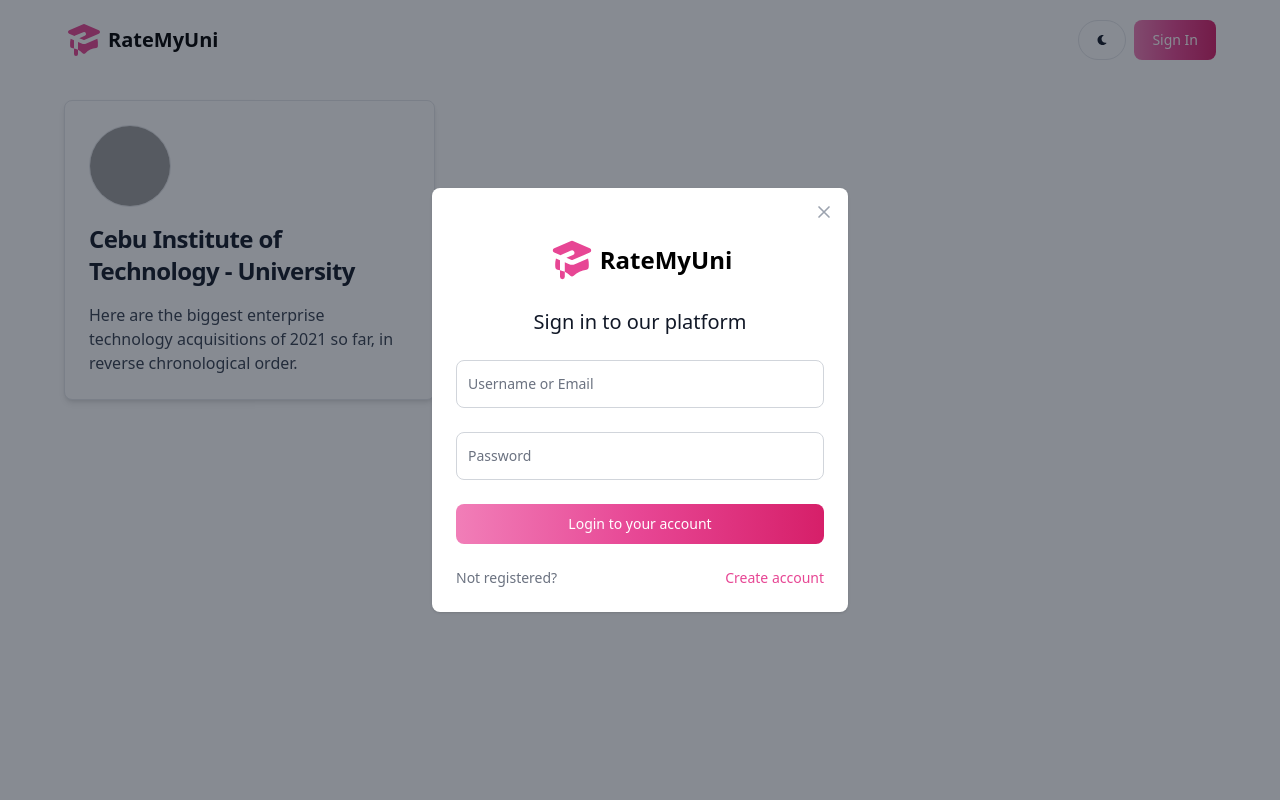
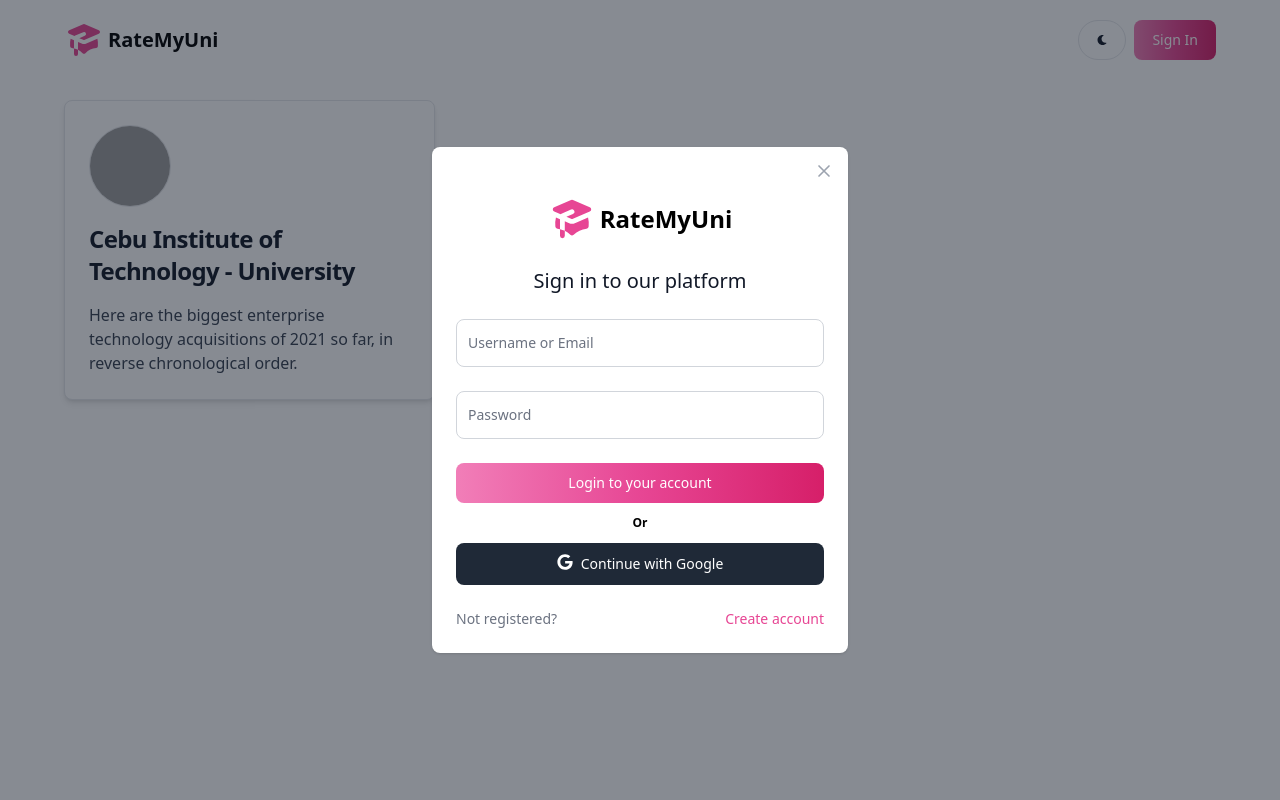
Before and after one commit to jacocanete/ratemyskwela, a React (Vite) app in the folder client/: page / in a window 1280 px wide. Both pictures are taken after a click on the button "Sign In". Shown: the top 800 px of the page. Built offline with nearby package versions, Linux system fonts and the light colour scheme; no server answers; grey boxes are pictures that could not be loaded; the HTML template or start-up script is replaced by a standard one.

Commit message:
feat: Firebase integration and OAuth functionality

```diff
--- a/client/package.json
+++ b/client/package.json
@@ -12,6 +12,7 @@
   "dependencies": {
     "@reduxjs/toolkit": "^2.2.1",
     "autoprefixer": "^10.4.18",
+    "firebase": "^10.8.1",
     "flowbite-react": "^0.7.2",
     "i": "^0.3.7",
     "postcss": "^8.4.35",
--- a/client/src/components/OAuth.jsx
+++ b/client/src/components/OAuth.jsx
@@ -1,7 +1,68 @@
-import React from 'react'
+import { Button } from "flowbite-react";
+import { FaGoogle } from "react-icons/fa";
+import React from "react";
+import { useNavigate } from "react-router-dom";
+import { useDispatch } from "react-redux";
+import { app } from "../firebase.js";
+import { getAuth, GoogleAuthProvider, signInWithPopup } from "firebase/auth";
+import {
+  signInSuccess,
+  signInFailure,
+  signInStart,
+} from "../redux/user/userSlice.js";
+import { toast } from "sonner";
+import { useSelector } from "react-redux";
 
-export default function OAuth() {
+export default function OAuth({ setShowModal }) {
+  const { loading } = useSelector((state) => state.user);
+  const dispatch = useDispatch();
+  const auth = getAuth(app);
+
+  const handleGoogleClick = async () => {
+    const provider = new GoogleAuthProvider();
+    provider.setCustomParameters({ prompt: "select_account" });
+    const toastID = toast.loading("Signing in with Google...");
+
+    try {
+      dispatch(signInStart());
+      const result = await signInWithPopup(auth, provider);
+      const res = await fetch("/api/auth/google", {
+        method: "POST",
+        headers: {
+          "Content-Type": "application/json",
+        },
+        body: JSON.stringify({
+          name: result.user.displayName,
+          email: result.user.email,
+        }),
+      });
+      const data = await res.json();
+      if (res.ok) {
+        dispatch(signInSuccess(data));
+        toast.success("Signed in with Google successfully", { id: toastID });
+        setShowModal(false);
+      }
+    } catch (error) {
+      console.log(error);
+      dispatch(signInFailure(error.message));
+      if (error.code === "auth/popup-closed-by-user") {
+        toast.error("Sign in was cancelled", { id: toastID });
+      } else {
+        toast.error(`Sign in failed: ${error.message}`, { id: toastID });
+      }
+    }
+  };
+
   return (
-    <div>OAuth</div>
-  )
+    <Button
+      type="button"
+      className="w-full dark:border-slate-600"
+      color="dark"
+      onClick={handleGoogleClick}
+      disabled={loading}
+    >
+      <FaGoogle className="w-4 h-4 mr-2" />
+      Continue with Google
+    </Button>
+  );
 }
--- a/client/src/components/SignIn.jsx
+++ b/client/src/components/SignIn.jsx
@@ -15,6 +15,7 @@
   signInFailure,
 } from "../redux/user/userSlice";
 import { toast } from 'sonner';
+import OAuth from "./OAuth";
 
 export default function SignIn({ setSignIn, setShowModal }) {
   const [formData, setFormData] = useState({});
@@ -114,17 +115,14 @@
             className="dark:bg-gray-700"
           />
         </div>
-        <div className="w-full">
-          <Button gradientMonochrome="pink" className="w-full" type="submit">
-            {loading ? (
-              <>
-                <Spinner size="sm" />
-                <span className="pl-2">Loading...</span>
-              </>
-            ) : (
-              "Login to your account"
-            )}
+        <div className="w-full flex flex-col gap-3">
+          <Button gradientMonochrome="pink" className="w-full" type="submit" disabled={loading}>
+            Login to your account
           </Button>
+          <span className="text-center dark:text-gray-200 text-xs my-[0.5] font-bold">
+            Or
+          </span>
+          <OAuth setShowModal={setShowModal}/>
         </div>
       </form>
       <div className="flex justify-between text-sm font-medium text-gray-500 dark:text-gray-300">
--- a/client/src/components/SignUp.jsx
+++ b/client/src/components/SignUp.jsx
@@ -8,8 +8,11 @@
   signUpSuccess,
 } from "../redux/user/userSlice";
 import { toast } from "sonner";
+import OAuth from "./OAuth";
+import { useSelector } from "react-redux";
 
 export default function SignUp({ setSignIn, setShowModal }) {
+  const { loading } = useSelector((state) => state.user);
   const [formData, setFormData] = useState({});
   const dispatch = useDispatch();
 
@@ -104,10 +107,14 @@
             className="dark:bg-gray-700"
           />
         </div>
-        <div className="w-full">
-          <Button gradientMonochrome="pink" className="w-full" type="submit">
+        <div className="w-full flex flex-col gap-3">
+          <Button gradientMonochrome="pink" className="w-full" type="submit" disabled={loading}>
             Create your account
           </Button>
+          <span className="text-center dark:text-gray-200 text-xs my-[0.5] font-bold">
+            Or
+          </span>
+          <OAuth setShowModal={setShowModal}/>
         </div>
       </form>
 
--- /dev/null
+++ b/client/src/firebase.js
@@ -0,0 +1,17 @@
+// Import the functions you need from the SDKs you need
+import { initializeApp } from "firebase/app";
+// TODO: Add SDKs for Firebase products that you want to use
+// https://firebase.google.com/docs/web/setup#available-libraries
+
+// Your web app's Firebase configuration
+const firebaseConfig = {
+  apiKey: import.meta.env.VITE_FIREBASE_API_KEY,
+  authDomain: "ratemyuni-6b086.firebaseapp.com",
+  projectId: "ratemyuni-6b086",
+  storageBucket: "ratemyuni-6b086.appspot.com",
+  messagingSenderId: "427297130758",
+  appId: "1:427297130758:web:8d3aa30d7a1f0b748f7687"
+};
+
+// Initialize Firebase
+export const app = initializeApp(firebaseConfig);
```
Also changed, not shown: 2 other files (tests, documents, lock files or other folders).
